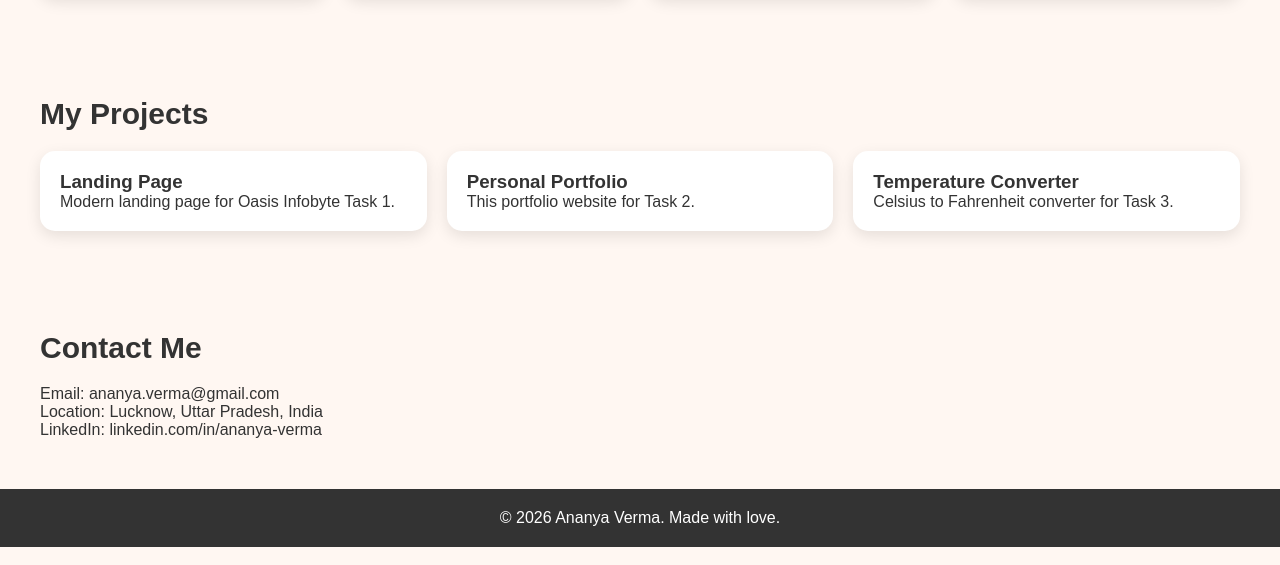
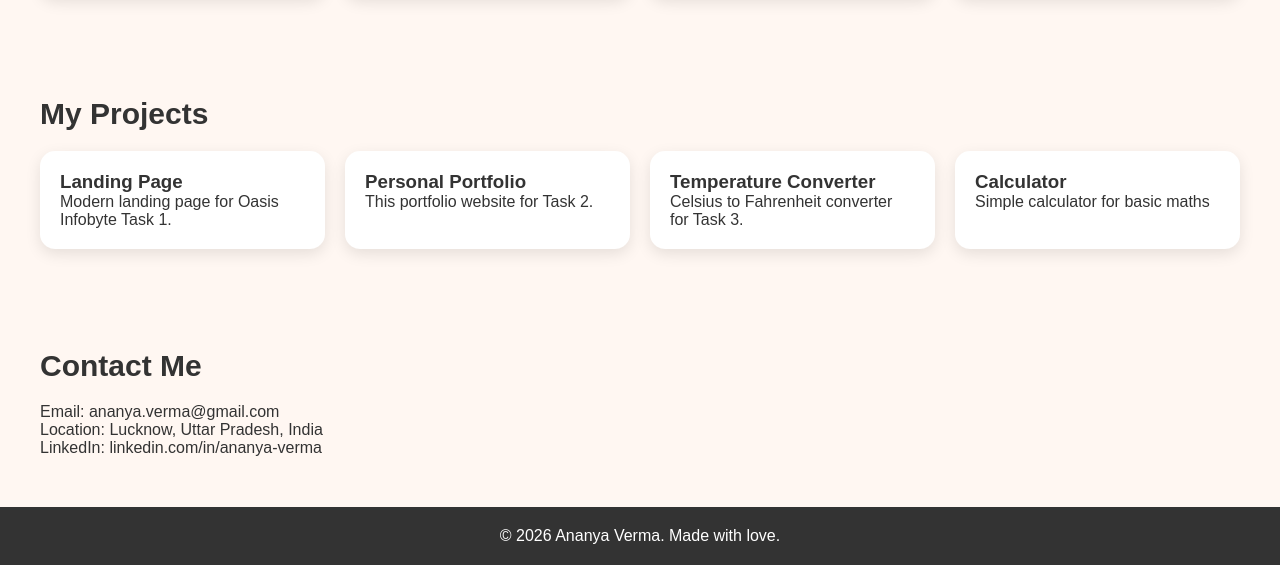
Before and after one commit to ananyacodes20/OIBSIP, a plain HTML site: page WebDev-L1-PersonalPortfolio/index.html in a window 1280 px wide. Shown: the part 769-1334 px from the top of the page. Drawn offline with Linux system fonts and the light colour scheme.

Commit message:
Update index.html

```diff
--- a/WebDev-L1-PersonalPortfolio/index.html
+++ b/WebDev-L1-PersonalPortfolio/index.html
@@ -52,6 +52,7 @@
       <div class="card"><h3>Landing Page</h3><p>Modern landing page for Oasis Infobyte Task 1.</p></div>
       <div class="card"><h3>Personal Portfolio</h3><p>This portfolio website for Task 2.</p></div>
       <div class="card"><h3>Temperature Converter</h3><p>Celsius to Fahrenheit converter for Task 3.</p></div>
+      <div class="card"><h3>Calculator</h3><p>Simple calculator for basic maths</p></div>
     </div>
   </section>
 
```
